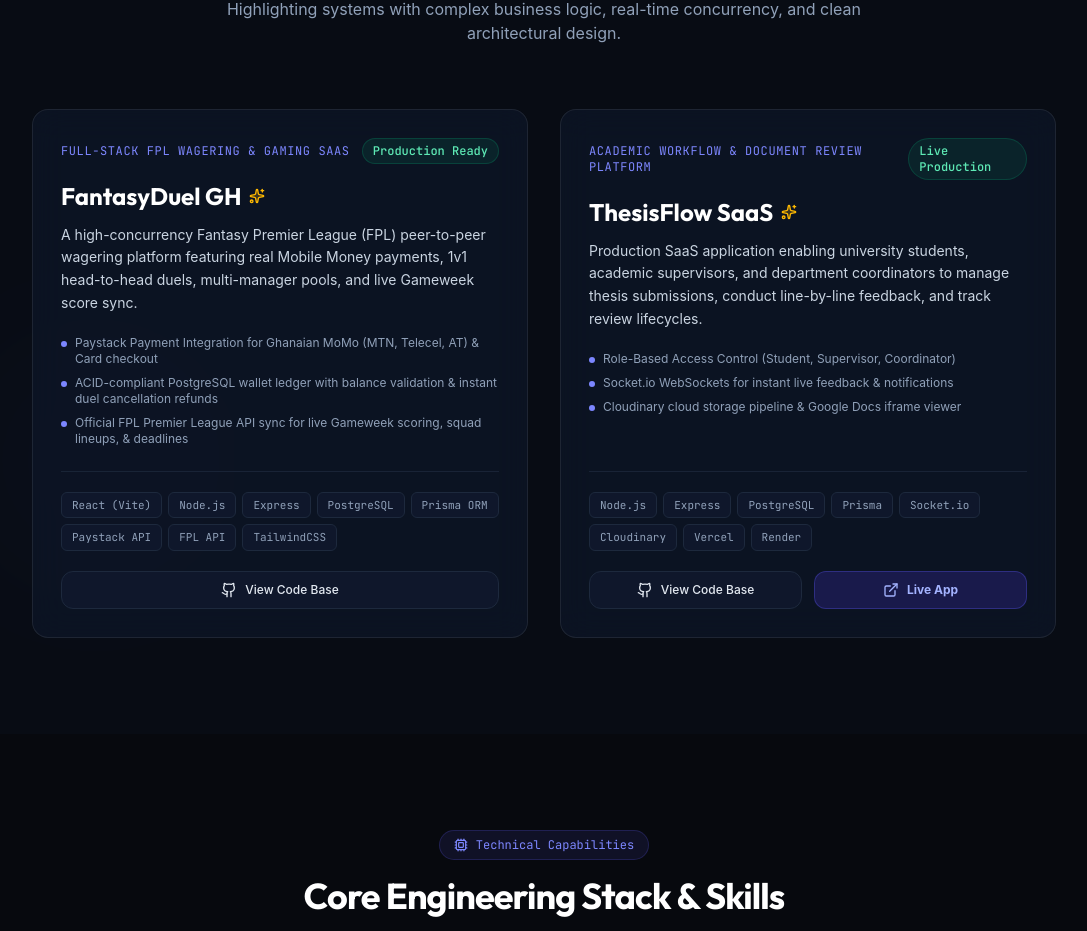
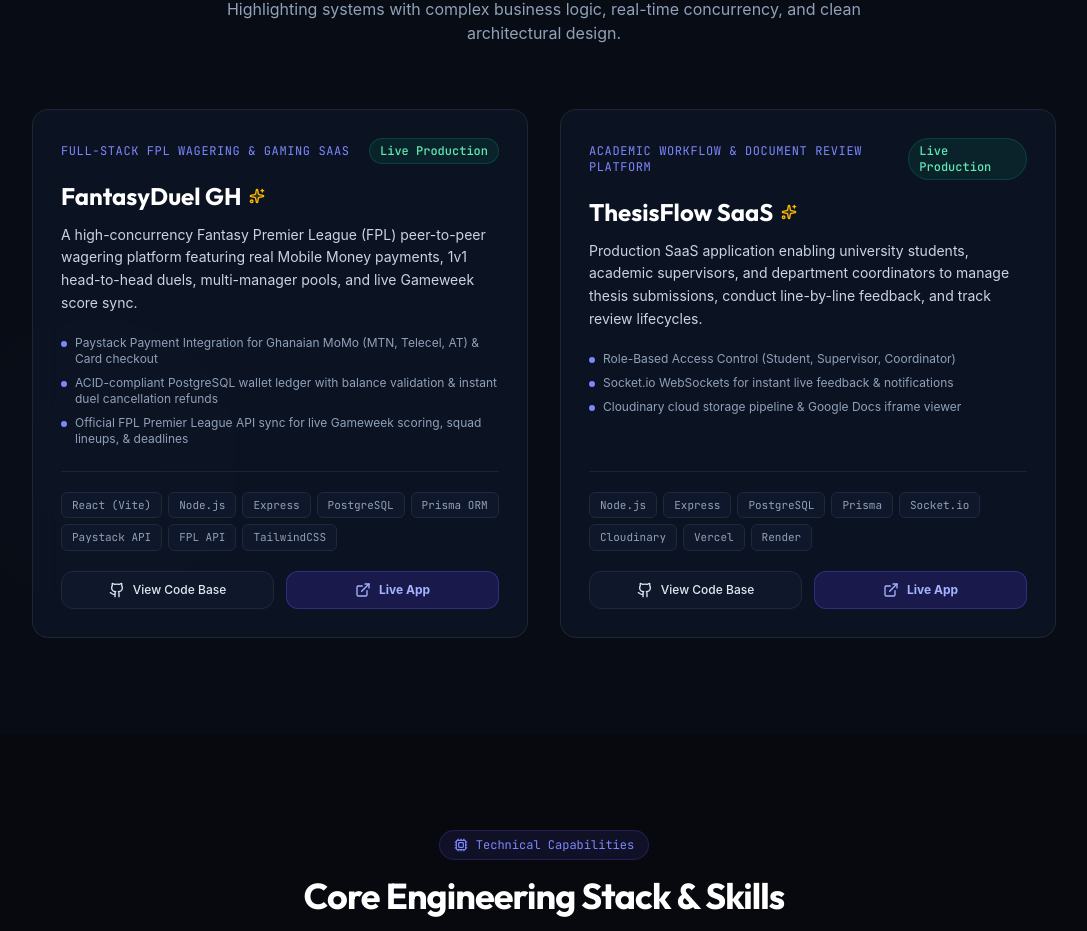
Before and after one commit to odai307/portfolio-website, a React (Vite) app: page / in a window 1280 px wide. Shown: the part 2138-3069 px from the top of the page, without its empty margins (96-1183 px from the left). Built offline with nearby package versions, Linux system fonts and the light colour scheme.

Commit message:
Add FantasyDuel GH live production app link https://fantasy-duel-gh.vercel.app

```diff
--- a/src/components/Projects.jsx
+++ b/src/components/Projects.jsx
@@ -6,7 +6,7 @@ export default function Projects() {
     {
       title: 'FantasyDuel GH',
       category: 'Full-Stack FPL Wagering & Gaming SaaS',
-      status: 'Production Ready',
+      status: 'Live Production',
       statusColor: 'bg-emerald-500/10 text-emerald-300 border-emerald-500/20',
       description:
         'A high-concurrency Fantasy Premier League (FPL) peer-to-peer wagering platform featuring real Mobile Money payments, 1v1 head-to-head duels, multi-manager pools, and live Gameweek score sync.',
@@ -17,6 +17,7 @@ export default function Projects() {
       ],
       tech: ['React (Vite)', 'Node.js', 'Express', 'PostgreSQL', 'Prisma ORM', 'Paystack API', 'FPL API', 'TailwindCSS'],
       githubUrl: 'https://github.com/odai307/fantasy-duel',
+      liveUrl: 'https://fantasy-duel-gh.vercel.app',
       isFeatured: true,
     },
     {
```
